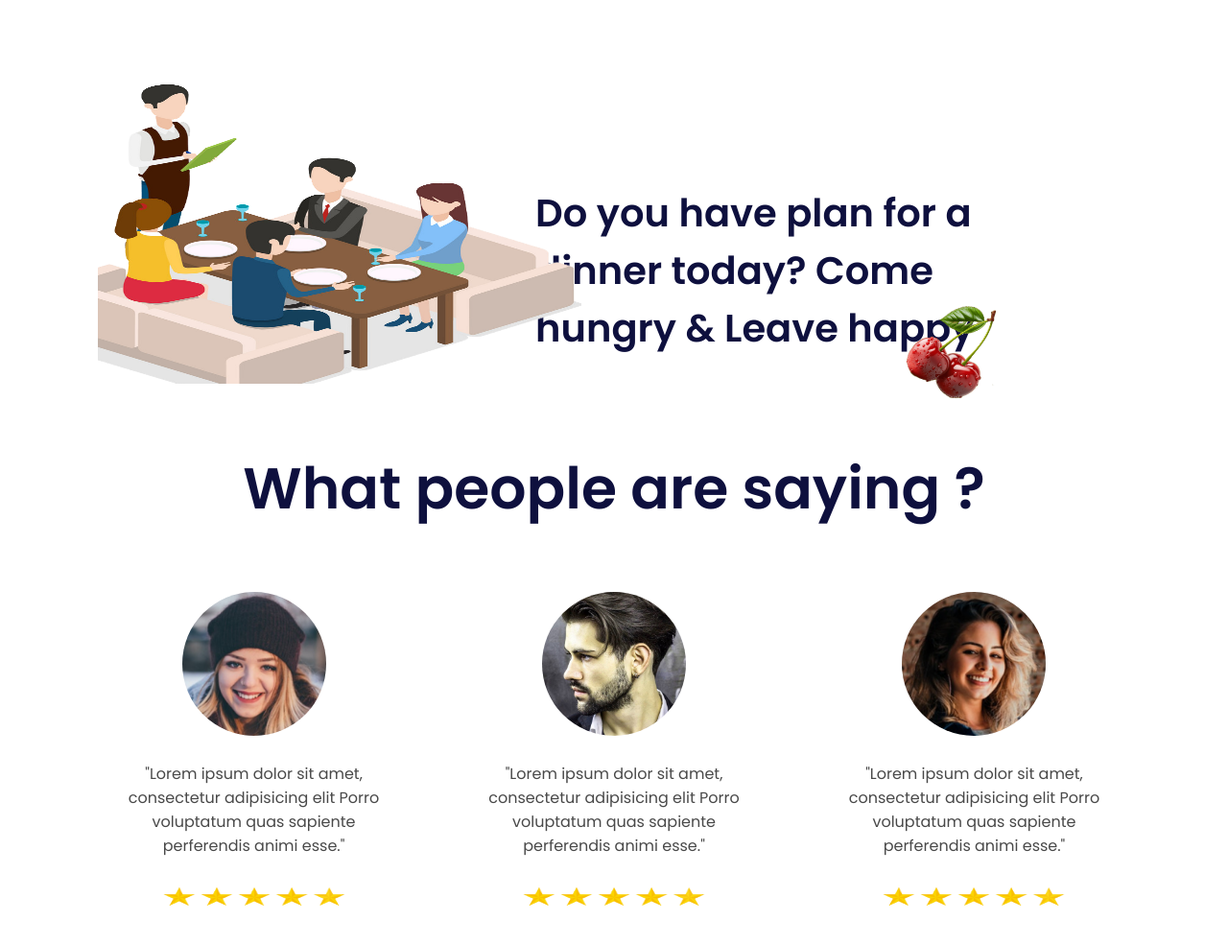
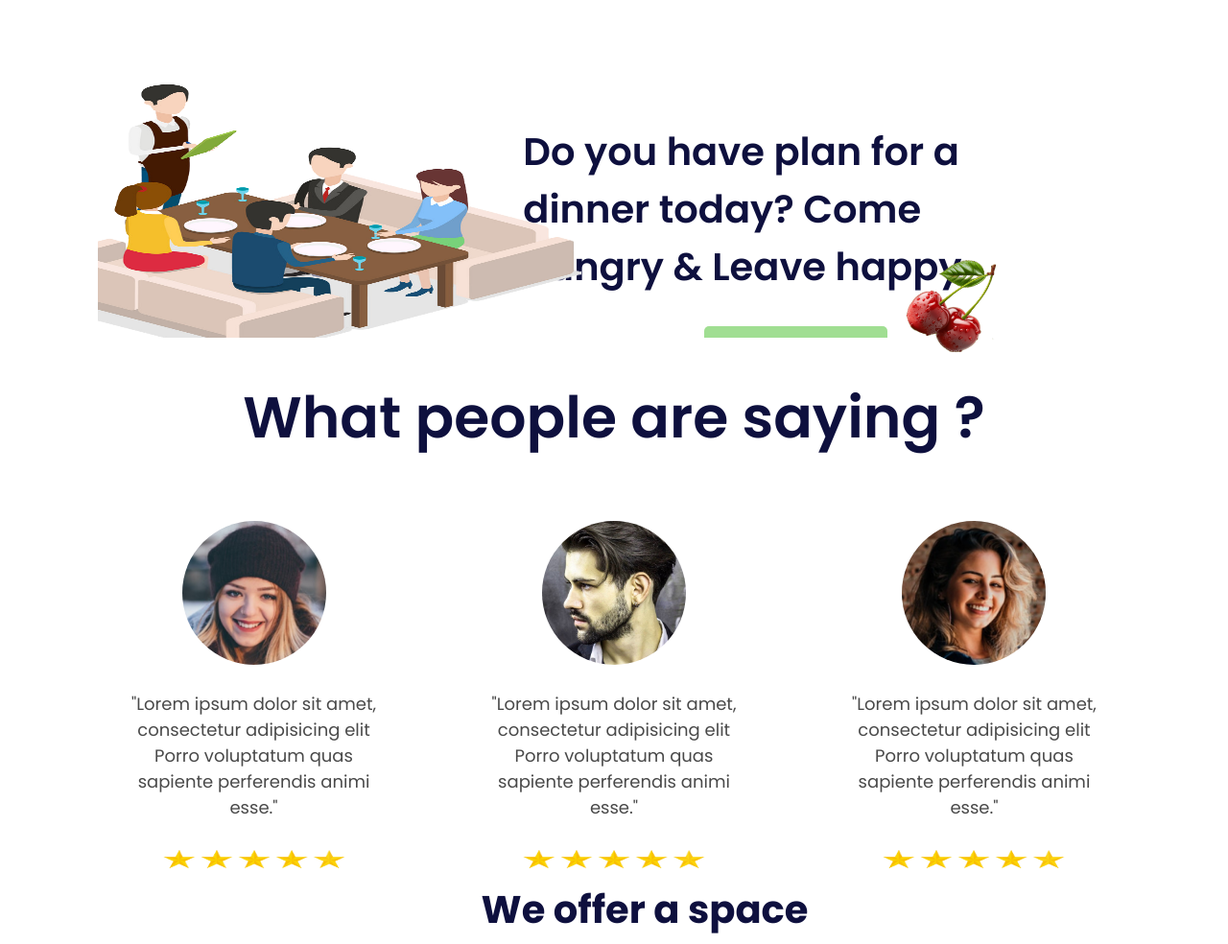
Before and after one commit to anjima1008/Restaurant_Webite_Using_HTML-CSS, a plain HTML site: page index.html in a window 1280 px wide. Shown: the part 3579-4563 px from the top of the page at 96% size. Drawn offline with Linux system fonts and the light colour scheme.

Commit message:
final commit

```diff
--- a/style.css
+++ b/style.css
@@ -452,7 +452,7 @@
 }
 
 .pricing-plan p {
-    font-size: 20px;
+    font-size: 16px;
     color: #494949;
 }
 
@@ -604,7 +604,7 @@
 }
 
 #booking {
-    margin: 5% 8%;
+    margin: 3% 8%;
 }
 
 .booking-container {
@@ -612,11 +612,11 @@
 }
 
 .content-grid {
-    height: 10vh;
+    height: 20vh;
     background-color: #fff;
     color: #0e103e;
     position: relative;
-    padding: 8rem;
+    padding: 4rem;
     display: flex;
     justify-content: center;
     align-items: center;
@@ -746,6 +746,7 @@
 .testimonial-price p {
     color: #494949;
     font-family: "Poppins", sans-serif;
+    font-size: 18px;
 }
 
 .testimonial-title img {
```
